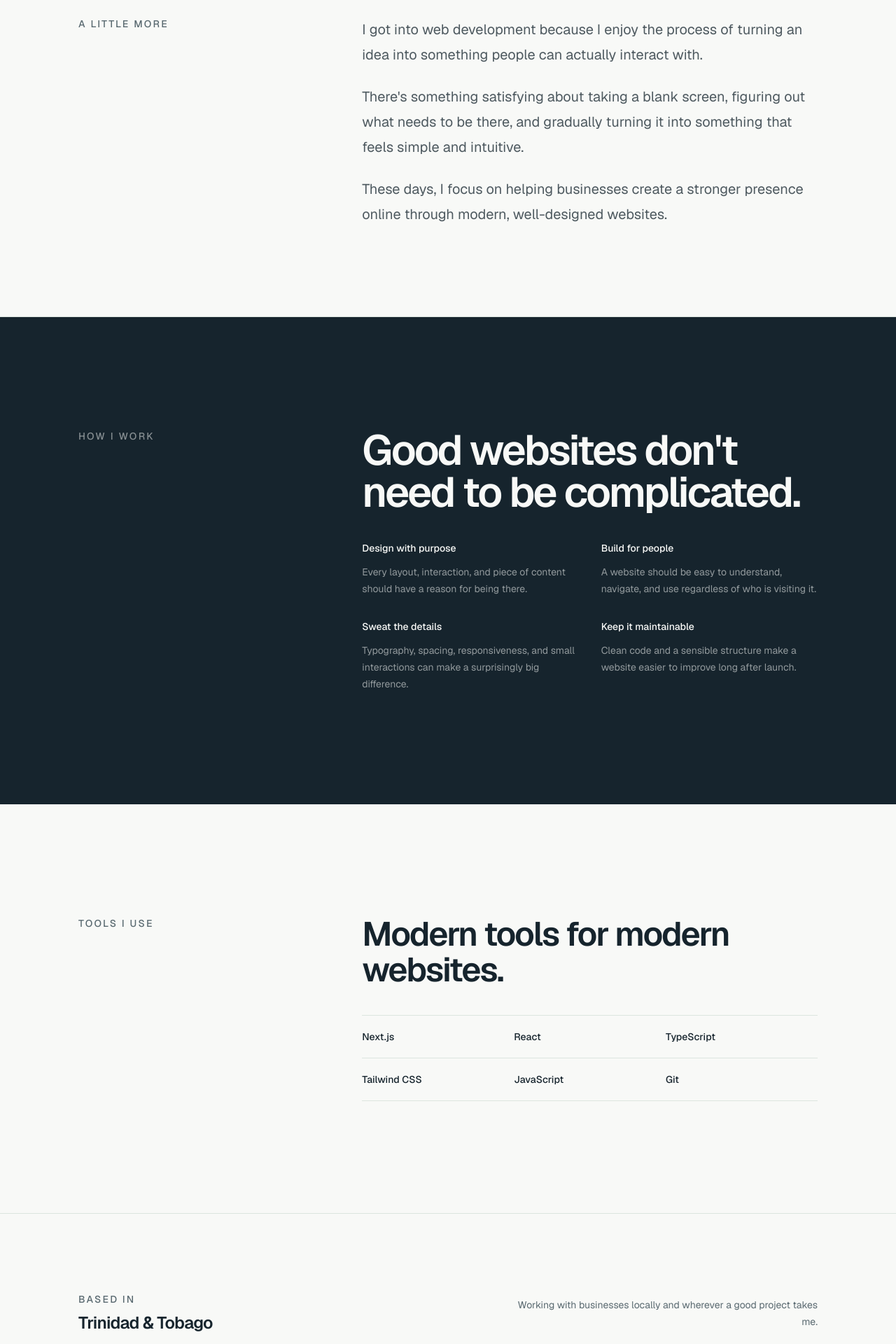
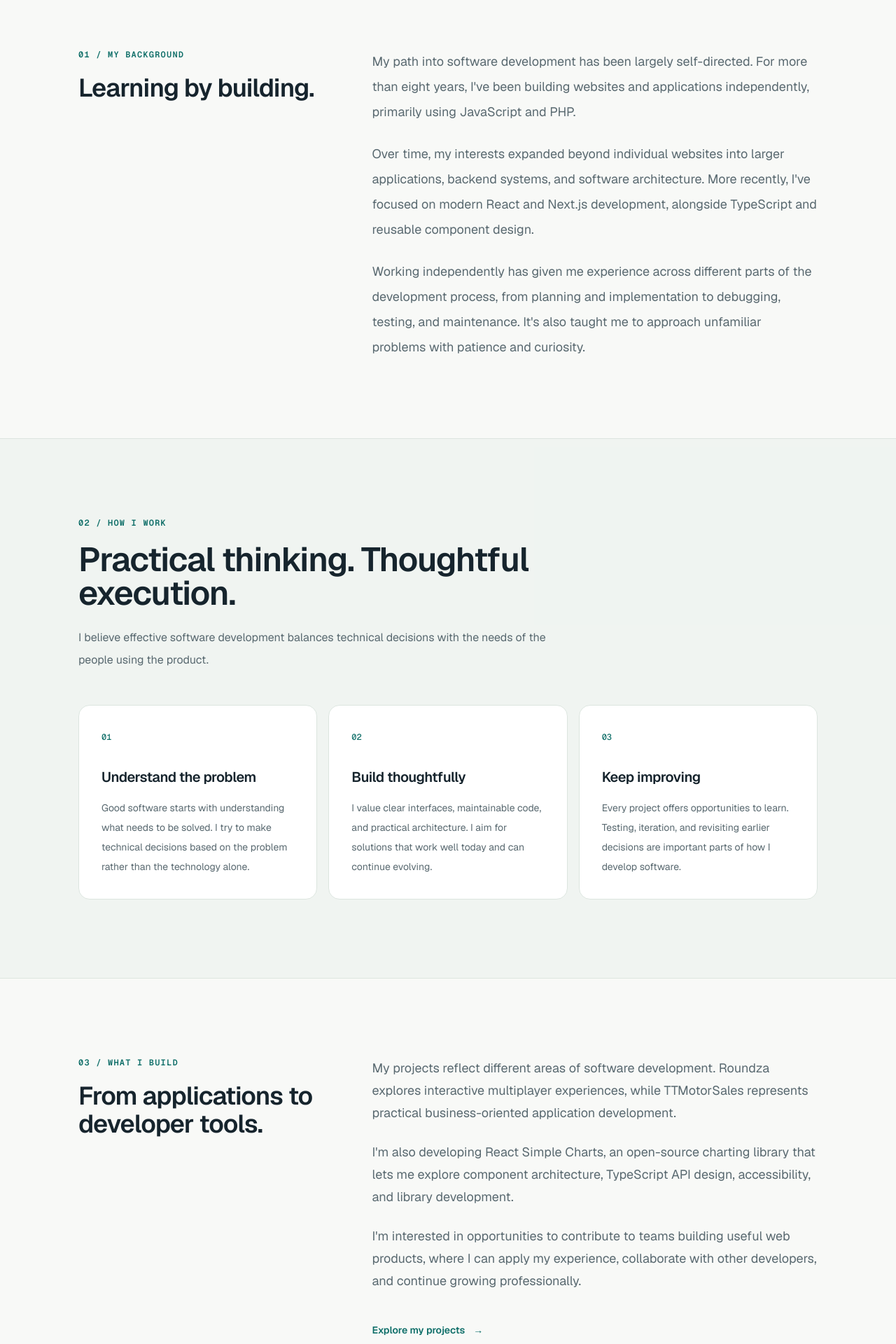
Before and after one commit to michael-garcia-95/portfolio-website, a Next.js app: page /about in a window 1280 px wide. Shown: the part 760-2680 px from the top of the page at 70% size. Built offline with nearby package versions, Linux system fonts and the light colour scheme.

Commit message:
feat: redesign developer about sections

```diff
--- a/app/about/page.tsx
+++ b/app/about/page.tsx
@@ -1,219 +1,234 @@
+
+import type { Metadata } from "next";
 import Link from "next/link";
 import Container from "@/components/ui/Container";
 
-export const metadata = {
-  title: "About — Michael Garcia",
+export const metadata: Metadata = {
+  title: "About Michael Garcia | Full-Stack Software Developer",
   description:
-    "Learn more about Michael Garcia, a web designer and developer focused on building thoughtful digital experiences.",
+    "Learn about Michael Garcia, an independent full-stack developer based in Trinidad & Tobago, building web applications and open-source developer tools.",
 };
 
-const tools = [
-  "Next.js",
-  "React",
-  "TypeScript",
-  "Tailwind CSS",
-  "JavaScript",
-  "Git",
+const principles = [
+  {
+    number: "01",
+    title: "Understand the problem",
+    description:
+      "Good software starts with understanding what needs to be solved. I try to make technical decisions based on the problem rather than the technology alone.",
+  },
+  {
+    number: "02",
+    title: "Build thoughtfully",
+    description:
+      "I value clear interfaces, maintainable code, and practical architecture. I aim for solutions that work well today and can continue evolving.",
+  },
+  {
+    number: "03",
+    title: "Keep improving",
+    description:
+      "Every project offers opportunities to learn. Testing, iteration, and revisiting earlier decisions are important parts of how I develop software.",
+  },
 ];
 
 export default function AboutPage() {
   return (
     <main>
-      {/* Intro */}
-      <section className="pb-24 pt-40 md:pb-32 md:pt-48 lg:pb-40">
+      {/* Introduction */}
+      <section className="pb-20 pt-40 sm:pb-28 sm:pt-48">
         <Container>
-          <div className="grid gap-12 lg:grid-cols-[1.5fr_1fr] lg:gap-20">
-            <div>
-              <p className="mb-6 text-sm font-medium uppercase tracking-[0.16em] text-muted">
+          <div className="max-w-4xl">
+            <p className="font-mono text-xs font-semibold uppercase tracking-widest text-accent">
               About Me
             </p>
 
-              <h1 className="max-w-5xl font-sans text-[3.25rem] font-semibold leading-[0.9] tracking-[-0.055em] text-foreground sm:text-6xl lg:text-8xl">
+            <h1 className="mt-6 text-5xl font-semibold leading-[1.08] tracking-[-0.05em] text-foreground sm:text-6xl lg:text-7xl">
               I&apos;m Michael.
               <br />
-                I build things
+              I build software
               <br />
-                <span className="text-muted">for the web.</span>
+              <span className="text-accent">
+                for the web.
+              </span>
             </h1>
+
+            <p className="mt-8 max-w-2xl text-lg leading-9 text-muted sm:text-xl">
+              I&apos;m an independent full-stack software
+              developer based in Trinidad &amp; Tobago,
+              with a passion for building useful applications
+              and thoughtful developer tools.
+            </p>
+          </div>
+        </Container>
+      </section>
+
+      {/* Development background */}
+      <section className="border-y border-border py-20 sm:py-28">
+        <Container>
+          <div className="grid gap-10 lg:grid-cols-[0.8fr_1.5fr] lg:gap-20">
+            <div>
+              <p className="font-mono text-xs font-semibold uppercase tracking-widest text-accent">
+                01 / My Background
+              </p>
+
+              <h2 className="mt-5 text-3xl font-semibold tracking-tight text-foreground sm:text-4xl">
+                Learning by building.
+              </h2>
             </div>
 
-            <div className="flex items-end">
-              <p className="max-w-lg text-base leading-7 text-muted sm:text-lg sm:leading-8">
-                I&apos;m a web developer who enjoys combining thoughtful design
-                with modern technology to create websites that are useful,
-                approachable, and built to last.
+            <div className="max-w-3xl space-y-6 text-base leading-8 text-muted sm:text-lg sm:leading-9">
+              <p>
+                My path into software development has been
+                largely self-directed. For more than eight
+                years, I&apos;ve been building websites and
+                applications independently, primarily using
+                JavaScript and PHP.
+              </p>
+
+              <p>
+                Over time, my interests expanded beyond
+                individual websites into larger applications,
+                backend systems, and software architecture.
+                More recently, I&apos;ve focused on modern
+                React and Next.js development, alongside
+                TypeScript and reusable component design.
+              </p>
+
+              <p>
+                Working independently has given me experience
+                across different parts of the development
+                process, from planning and implementation
+                to debugging, testing, and maintenance.
+                It&apos;s also taught me to approach unfamiliar
+                problems with patience and curiosity.
               </p>
             </div>
           </div>
         </Container>
       </section>
 
-      {/* Personal introduction */}
-      <section className="border-y border-border">
+      {/* Engineering approach */}
+      <section className="bg-surface/50 py-20 sm:py-28">
         <Container>
-          <div className="grid gap-12 py-20 md:py-28 lg:grid-cols-[1fr_2fr] lg:gap-20 lg:py-32">
-            <div>
-              <p className="text-sm font-medium uppercase tracking-[0.16em] text-muted">
-                A little more
+          <div className="max-w-2xl">
+            <p className="font-mono text-xs font-semibold uppercase tracking-widest text-accent">
+              02 / How I Work
+            </p>
+
+            <h2 className="mt-5 text-4xl font-semibold tracking-tight text-foreground sm:text-5xl">
+              Practical thinking. Thoughtful execution.
+            </h2>
+
+            <p className="mt-6 text-base leading-8 text-muted">
+              I believe effective software development
+              balances technical decisions with the needs
+              of the people using the product.
             </p>
           </div>
 
-            <div className="max-w-3xl space-y-6 text-lg leading-8 text-foreground/75 sm:text-xl sm:leading-9">
+          <div className="mt-12 grid gap-4 md:grid-cols-3">
+            {principles.map((principle) => (
+              <article
+                key={principle.number}
+                className="rounded-2xl border border-border bg-white p-6 sm:p-8"
+              >
+                <span className="font-mono text-xs font-medium text-accent">
+                  {principle.number}
+                </span>
+
+                <h3 className="mt-8 text-xl font-semibold tracking-tight text-foreground">
+                  {principle.title}
+                </h3>
+
+                <p className="mt-4 text-sm leading-7 text-muted">
+                  {principle.description}
+                </p>
+              </article>
+            ))}
+          </div>
+        </Container>
+      </section>
+
+      {/* Current work */}
+      <section className="border-t border-border py-20 sm:py-28">
+        <Container>
+          <div className="grid gap-10 lg:grid-cols-[0.8fr_1.5fr] lg:gap-20">
+            <div>
+              <p className="font-mono text-xs font-semibold uppercase tracking-widest text-accent">
+                03 / What I Build
+              </p>
+
+              <h2 className="mt-5 text-3xl font-semibold tracking-tight text-foreground sm:text-4xl">
+                From applications to developer tools.
+              </h2>
+            </div>
+
+            <div>
+              <div className="max-w-3xl space-y-6 text-base leading-8 text-muted sm:text-lg">
                 <p>
-                I got into web development because I enjoy the process of
-                turning an idea into something people can actually interact
-                with.
+                  My projects reflect different areas of
+                  software development. Roundza explores
+                  interactive multiplayer experiences,
+                  while TTMotorSales represents practical
+                  business-oriented application development.
                 </p>
 
                 <p>
-                There&apos;s something satisfying about taking a blank screen,
-                figuring out what needs to be there, and gradually turning it
-                into something that feels simple and intuitive.
+                  I&apos;m also developing React Simple Charts,
+                  an open-source charting library that lets
+                  me explore component architecture,
+                  TypeScript API design, accessibility,
+                  and library development.
                 </p>
 
                 <p>
-                These days, I focus on helping businesses create a stronger
-                presence online through modern, well-designed websites.
+                  I&apos;m interested in opportunities to
+                  contribute to teams building useful web
+                  products, where I can apply my experience,
+                  collaborate with other developers, and
+                  continue growing professionally.
                 </p>
+              </div>
+
+              <Link
+                href="/work"
+                className="group mt-8 inline-flex min-h-11 items-center gap-3 text-sm font-semibold text-accent hover:text-foreground focus-visible:outline-2 focus-visible:outline-offset-4 focus-visible:outline-accent"
+              >
+                Explore my projects
+                <span
+                  aria-hidden="true"
+                  className="transition-transform group-hover:translate-x-1"
+                >
+                  →
+                </span>
+              </Link>
             </div>
           </div>
         </Container>
       </section>
 
-      {/* Philosophy */}
-      <section className="bg-foreground py-24 text-background md:py-32 lg:py-40">
+      {/* Closing */}
+      <section className="border-t border-border pb-28 pt-20">
         <Container>
-          <div className="grid gap-12 lg:grid-cols-[1fr_2fr] lg:gap-20">
-            <p className="text-sm font-medium uppercase tracking-[0.16em] text-background/50">
-              How I Work
+          <div className="rounded-2xl bg-foreground px-6 py-12 text-background sm:px-10 sm:py-16">
+            <p className="font-mono text-xs font-semibold uppercase tracking-widest text-[#76D5C6]">
+              Let&apos;s Connect
             </p>
 
-            <div>
-              <h2 className="max-w-4xl font-sans text-4xl font-semibold leading-[1] tracking-[-0.045em] sm:text-5xl lg:text-6xl">
-                Good websites don&apos;t need to be complicated.
+            <h2 className="mt-5 max-w-2xl text-3xl font-semibold tracking-tight sm:text-4xl">
+              Interested in working together?
             </h2>
 
-              <div className="mt-10 grid gap-8 sm:grid-cols-2">
-                <div>
-                  <p className="text-sm font-medium text-background">
-                    Design with purpose
+            <p className="mt-5 max-w-xl text-base leading-8 text-background/75">
+              I&apos;m always interested in conversations
+              about software development, new opportunities,
+              and interesting technical challenges.
             </p>
-
-                  <p className="mt-3 text-sm leading-6 text-background/55">
-                    Every layout, interaction, and piece of content should
-                    have a reason for being there.
-                  </p>
-                </div>
-
-                <div>
-                  <p className="text-sm font-medium text-background">
-                    Build for people
-                  </p>
-
-                  <p className="mt-3 text-sm leading-6 text-background/55">
-                    A website should be easy to understand, navigate, and use
-                    regardless of who is visiting it.
-                  </p>
-                </div>
-
-                <div>
-                  <p className="text-sm font-medium text-background">
-                    Sweat the details
-                  </p>
-
-                  <p className="mt-3 text-sm leading-6 text-background/55">
-                    Typography, spacing, responsiveness, and small interactions
-                    can make a surprisingly big difference.
-                  </p>
-                </div>
-
-                <div>
-                  <p className="text-sm font-medium text-background">
-                    Keep it maintainable
-                  </p>
-
-                  <p className="mt-3 text-sm leading-6 text-background/55">
-                    Clean code and a sensible structure make a website easier
-                    to improve long after launch.
-                  </p>
-                </div>
-              </div>
-            </div>
-          </div>
-        </Container>
-      </section>
-
-      {/* Tools */}
-      <section className="py-24 md:py-32 lg:py-40">
-        <Container>
-          <div className="grid gap-10 lg:grid-cols-[1fr_2fr] lg:gap-20">
-            <p className="text-sm font-medium uppercase tracking-[0.16em] text-muted">
-              Tools I Use
-            </p>
-
-            <div>
-              <h2 className="max-w-3xl font-sans text-3xl font-semibold leading-[1.05] tracking-[-0.04em] sm:text-4xl lg:text-5xl">
-                Modern tools for modern websites.
-              </h2>
-
-              <div className="mt-10 grid grid-cols-2 border-t border-border sm:grid-cols-3">
-                {tools.map((tool) => (
-                  <div
-                    key={tool}
-                    className="border-b border-border py-5 text-sm font-medium text-foreground"
-                  >
-                    {tool}
-                  </div>
-                ))}
-              </div>
-            </div>
-          </div>
-        </Container>
-      </section>
-
-      {/* Location */}
-      <section className="border-t border-border py-20 md:py-28">
-        <Container>
-          <div className="flex flex-col gap-6 sm:flex-row sm:items-center sm:justify-between">
-            <div>
-              <p className="text-sm font-medium uppercase tracking-[0.16em] text-muted">
-                Based in
-              </p>
-
-              <p className="mt-2 font-sans text-2xl font-semibold tracking-[-0.03em] text-foreground">
-                Trinidad & Tobago
-              </p>
-            </div>
-
-            <p className="max-w-md text-sm leading-6 text-muted sm:text-right">
-              Working with businesses locally and wherever a good project
-              takes me.
-            </p>
-          </div>
-        </Container>
-      </section>
-
-      {/* CTA */}
-      <section className="pb-24 md:pb-32 lg:pb-40">
-        <Container>
-          <div className="rounded-3xl bg-accent px-6 py-16 sm:px-10 sm:py-20 lg:px-16 lg:py-24">
-            <p className="text-sm font-medium uppercase tracking-[0.16em] text-background/60">
-              Have a project in mind?
-            </p>
-
-            <h2 className="mt-6 max-w-3xl font-display text-4xl font-semibold leading-[0.95] tracking-[-0.045em] text-background sm:text-5xl lg:text-6xl">
-              Let&apos;s build something together.
-            </h2>
 
             <Link
               href="/#contact"
-              className="group mt-10 inline-flex items-center gap-3 rounded-xl bg-background px-6 py-3.5 text-sm font-medium text-foreground transition-all duration-300 hover:-translate-y-0.5"
+              className="mt-8 inline-flex min-h-12 items-center rounded-xl bg-background px-6 py-3 text-sm font-semibold text-foreground transition-colors hover:bg-surface focus-visible:outline-2 focus-visible:outline-offset-4 focus-visible:outline-background"
             >
-              Start a conversation
-
-              <span className="transition-transform duration-300 group-hover:translate-x-1">
-                →
-              </span>
+              Get in touch →
             </Link>
           </div>
         </Container>
```
Also changed, not shown: components/home/AboutPreview.tsx (+46 -19 lines). Lines whose indentation alone changed are shown as unchanged.
